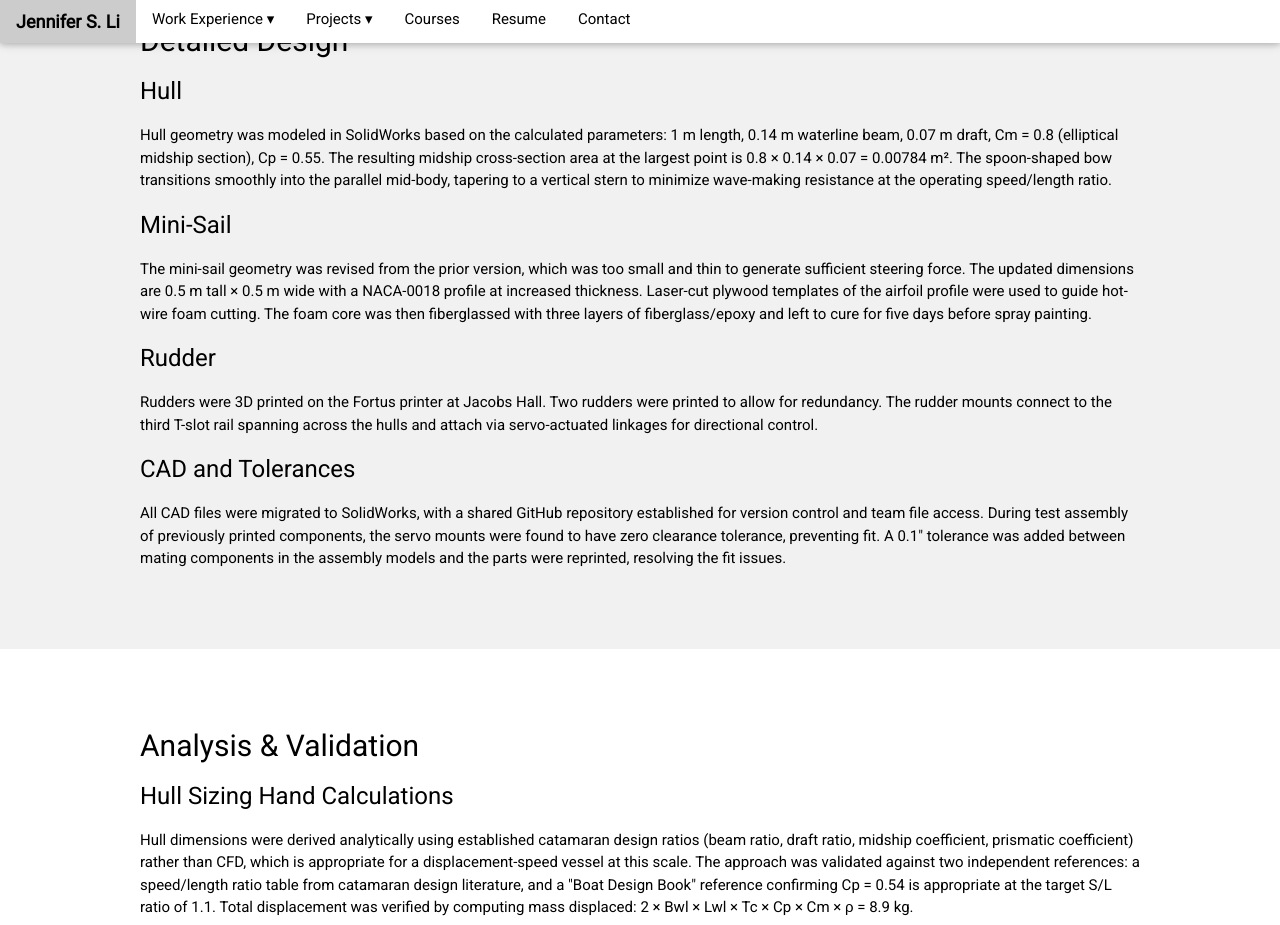
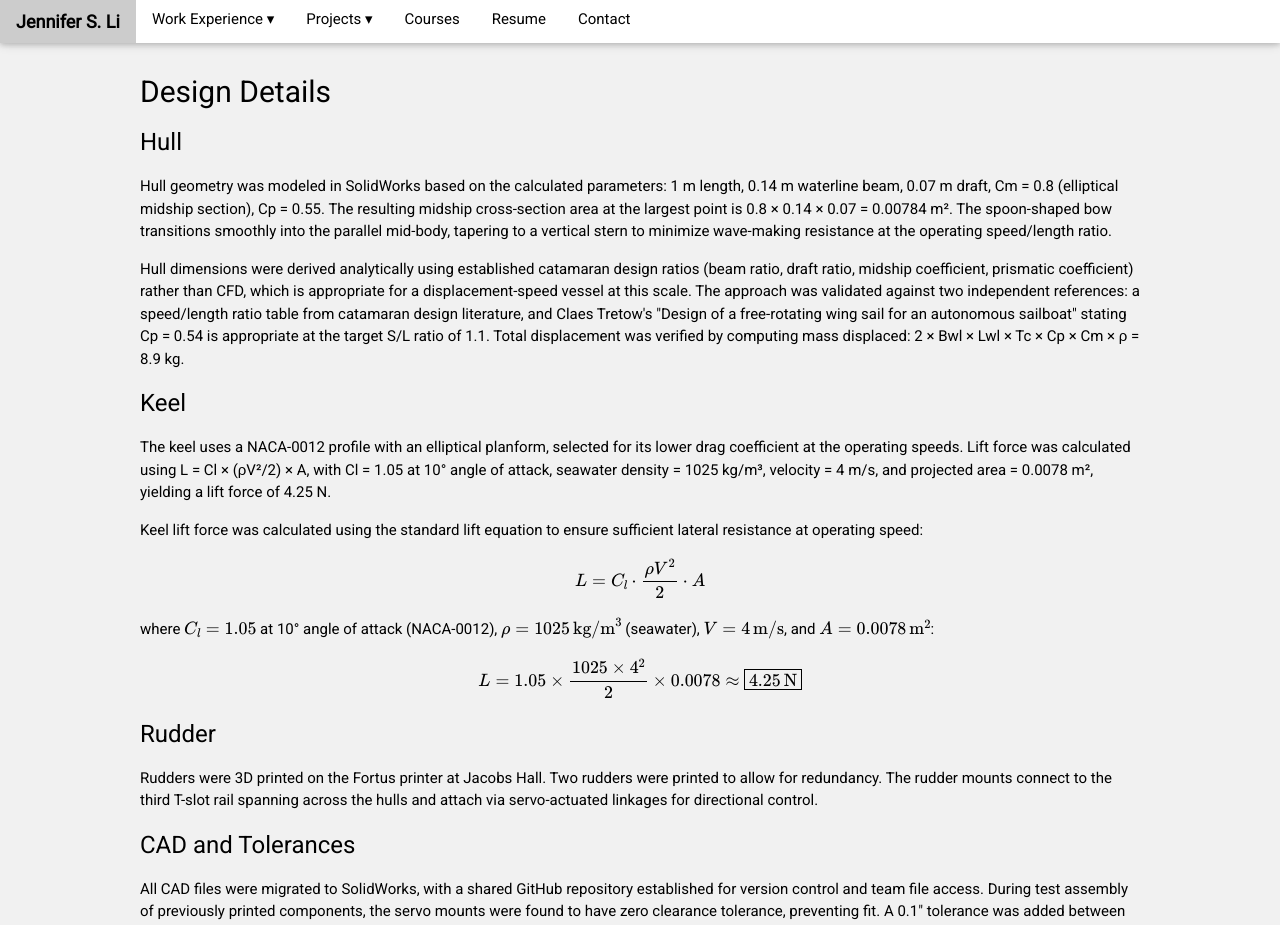
Before and after one commit to jsli905/jsli905.github.io, a Jekyll site: the page experience/taflab.html, which Jekyll copies as it is, in a window 1280 px wide and 1400 px high, scrolled down 3217 px. Shown: the top 925 px of the window. Built offline with Jekyll 4.4.1, drawn with Linux system fonts in a browser that asks for light colours; comment, search, counter and statistics services are not loaded; some of the changed text lies outside the part shown.

Commit message:
Update taflab.html

```diff
--- a/experience/taflab.html
+++ b/experience/taflab.html
@@ -351,14 +351,16 @@
       positioning with linear actuators. The two sails are separated by b/2 = 0.5 m
       (half the main sail height), with separation controlled by linear actuators.
     </p>
+
+    <h3>Mini-Sail</h3>
     <p>
-      The keel uses a NACA-0012 profile with an elliptical planform, selected for its
-      lower drag coefficient at the operating speeds. Lift force was calculated using
-      L = Cl × (ρV²/2) × A, with Cl = 1.05 at 10° angle of attack, seawater density
-      = 1025 kg/m³, velocity = 4 m/s, and projected area = 0.0078 m², yielding a
-      lift force of 4.25 N.
+      I revised the mini-sail geometry from the prior version, which was too small and
+      thin to generate sufficient steering force. The updated dimensions are 0.5 m tall ×
+      0.5 m wide with a NACA-0018 profile at increased thickness. Laser-cut plywood templates
+      of the airfoil profile were used to guide hot-wire foam cutting. The foam core was
+      then fiberglassed with three layers of fiberglass/epoxy and left to cure for five days
+      before spray painting.
     </p>
-
 
   </div>
 </section>
@@ -366,7 +368,7 @@
 <!-- ================= DETAILED DESIGN ================= -->
 <section class="w3-container w3-padding-64 w3-light-grey">
   <div class="max-width">
-    <h2>Detailed Design</h2>
+    <h2>Design Details</h2>
 
     <h3>Hull</h3>
     <p>
@@ -377,16 +379,39 @@
       the parallel mid-body, tapering to a vertical stern to minimize wave-making resistance
       at the operating speed/length ratio.
     </p>
+    <p>
+      Hull dimensions were derived analytically using established catamaran design ratios
+      (beam ratio, draft ratio, midship coefficient, prismatic coefficient) rather than
+      CFD, which is appropriate for a displacement-speed vessel at this scale. The approach
+      was validated against two independent references: a speed/length ratio table from
+      catamaran design literature, and Claes Tretow's "Design of a free-rotating wing sail for an autonomous sailboat" stating Cp = 0.54
+      is appropriate at the target S/L ratio of 1.1. Total displacement was verified by
+      computing mass displaced: 2 × Bwl × Lwl × Tc × Cp × Cm × ρ = 8.9 kg.
+    </p>
 
-    <h3>Mini-Sail</h3>
+    <h3>Keel</h3>
     <p>
-      The mini-sail geometry was revised from the prior version, which was too small and
-      thin to generate sufficient steering force. The updated dimensions are 0.5 m tall ×
-      0.5 m wide with a NACA-0018 profile at increased thickness. Laser-cut plywood templates
-      of the airfoil profile were used to guide hot-wire foam cutting. The foam core was
-      then fiberglassed with three layers of fiberglass/epoxy and left to cure for five days
-      before spray painting.
+      The keel uses a NACA-0012 profile with an elliptical planform, selected for its
+      lower drag coefficient at the operating speeds. Lift force was calculated using
+      L = Cl × (ρV²/2) × A, with Cl = 1.05 at 10° angle of attack, seawater density
+      = 1025 kg/m³, velocity = 4 m/s, and projected area = 0.0078 m², yielding a
+      lift force of 4.25 N.
     </p>
+
+      <p>
+        Keel lift force was calculated using the standard lift equation to ensure sufficient
+        lateral resistance at operating speed:
+      </p>
+      \[
+        L = C_l \cdot \frac{\rho V^2}{2} \cdot A
+      \]
+      <p>
+        where \(C_l = 1.05\) at 10° angle of attack (NACA-0012), \(\rho = 1025\,\text{kg/m}^3\)
+        (seawater), \(V = 4\,\text{m/s}\), and \(A = 0.0078\,\text{m}^2\):
+      </p>
+      \[
+        L = 1.05 \times \frac{1025 \times 4^2}{2} \times 0.0078 \approx \boxed{4.25\,\text{N}}
+      \]
 
     <h3>Rudder</h3>
     <p>
@@ -403,59 +428,12 @@
       fit. A 0.1" tolerance was added between mating components in the assembly models and
       the parts were reprinted, resolving the fit issues.
     </p>
-    <!-- <img src="images/taflab_assembly_cad.png" alt="Sailboat assembly CAD" style="width:70%; max-width:900px"> -->
   </div>
 </section>
 
-<!-- ================= ANALYSIS & VALIDATION ================= -->
-<section class="w3-container w3-padding-64">
-  <div class="max-width">
-    <h2>Analysis & Validation</h2>
-
-    <h3>Hull Sizing Hand Calculations</h3>
-    <p>
-      Hull dimensions were derived analytically using established catamaran design ratios
-      (beam ratio, draft ratio, midship coefficient, prismatic coefficient) rather than
-      CFD, which is appropriate for a displacement-speed vessel at this scale. The approach
-      was validated against two independent references: a speed/length ratio table from
-      catamaran design literature, and a "Boat Design Book" reference confirming Cp = 0.54
-      is appropriate at the target S/L ratio of 1.1. Total displacement was verified by
-      computing mass displaced: 2 × Bwl × Lwl × Tc × Cp × Cm × ρ = 8.9 kg.
-    </p>
-
-    <h3>Keel Lift Calculation</h3>
-      <p>
-        Keel lift force was calculated using the standard lift equation to ensure sufficient
-        lateral resistance at operating speed:
-      </p>
-      \[
-        L = C_l \cdot \frac{\rho V^2}{2} \cdot A
-      \]
-      <p>
-        where \(C_l = 1.05\) at 10° angle of attack (NACA-0012), \(\rho = 1025\,\text{kg/m}^3\)
-        (seawater), \(V = 4\,\text{m/s}\), and \(A = 0.0078\,\text{m}^2\):
-      </p>
-      \[
-        L = 1.05 \times \frac{1025 \times 4^2}{2} \times 0.0078 \approx \boxed{4.25\,\text{N}}
-      \]
-
-    <h3>Capsize Stability</h3>
-    <p>
-      Capsize stability was assessed qualitatively using the righting arm vs. capsizing
-      arm framework: the righting arm is ½ the center-to-center beam, while the capsizing
-      arm is the height of the sail center of effort above the fulcrum (waterline). A
-      wider interhull beam increases capsize resistance by extending the righting arm.
-      Bridge deck clearance was also considered to prevent excessive pressures in the
-      bridgedeck region during wave action.
-    </p>
-
-
-    <!-- <img src="images/taflab_layup.png" alt="Fiberglass layup process" style="width:60%; max-width:800px"> -->
-  </div>
-</section>
 
 <!-- ================= MANUFACTURING & ASSEMBLY ================= -->
-<section class="w3-container w3-padding-64 w3-light-grey">
+<section class="w3-container w3-padding-64 w3-white">
   <div class="max-width">
     <h2>Manufacturing & Assembly</h2>
 
@@ -464,9 +442,12 @@
     </p>
     <ul>
 
-      <li><strong>Sail profiles:</strong> Airfoil templates laser-cut from plywood; polystyrene foam cut to size, then hot-wire cut to profile by running current through a wire and following the taped templates at each foam end</li>
+      <li><strong>Mini-sail cutting:</strong> Airfoil templates laser-cut from plywood; polystyrene foam cut to size, then hot-wire cut to profile by running current through a wire and following the taped templates at each foam end</li>
+      <img src="images/minisail.png" alt="Mini-Sail Cutting" style="width:100%; max-width:900px">
       <li><strong>Mini-sail layup:</strong> Fiberglass layup over foam core, 5-day cure, spray painted</li>
+      <img src="images/sail_layup.png" alt="Mini-Sail Fiberglass Layup" style="width:100%; max-width:900px">
       <li><strong>Rudders:</strong> 3D printed on Fortus; mounted to third T-slot cross-rail via printed mount components</li>
+      <img src="images/rudder_mounting.png" alt="Rudder printed and mounted" style="width:70%; max-width:900px">
       <li><strong>Assembly:</strong> Hulls, sail mount, main sail, mid-section, electronics box, and rudder assembled in SolidWorks-guided sequence; sail mounted at center of buoyancy; mini-sail mounted to structure</li>
       <li><strong>Electronics:</strong> Electronics box and wind vane mounted; next steps (beyond my time on the project) were attaching servos to mini-sail and rudders with waterproof gasket sealing</li>
       <li><strong>New hull molds:</strong> 3D printed on Fortus (male mold), sanded, and coated with mold release</li>
@@ -509,12 +490,12 @@
       epoxy sets.
     </p>
 
-    <!-- <img src="images/taflab_prototype.jpg" alt="Physical prototype in lab" style="width:70%; max-width:900px"> -->
+    <!--  -->
   </div>
 </section>
 
 <!-- ================= RESULTS & IMPACT ================= -->
-<section class="w3-container w3-padding-64">
+<section class="w3-container w3-padding-64 w3-light-grey">
   <div class="max-width">
     <h2>Results & Impact</h2>
     <ul>
@@ -531,12 +512,12 @@
       hull manufacturing process, CAD infrastructure, and dimensional calculations were all
       substantially advanced beyond the prior state.
     </p>
-    <!-- <img src="images/taflab_final_proto.jpg" alt="Prototype assembly" style="width:60%; max-width:900px"> -->
+    <img src="images/boat_assembly.png" alt="Prototype assembly" style="width:100%; max-width:900px"> -->
   </div>
 </section>
 
 <!-- ================= LESSONS LEARNED ================= -->
-<section class="w3-container w3-padding-64 w3-light-grey">
+<section class="w3-container w3-padding-64 w3-white">
   <div class="max-width">
     <h2>Lessons Learned</h2>
     <p> I learned a lot from both the team's past lessons as well as from difficulties I encountered:</p>
@@ -551,7 +532,7 @@
 </section>
 
 <!-- ================= SKILLS DEMONSTRATED ================= -->
-<section class="w3-light-grey w3-padding-64">
+<section class="w3-light-grey w3-padding-64 w3-light-grey">
   <div class="max-width">
     <h2>Skills Demonstrated</h2>
     <p>
```
